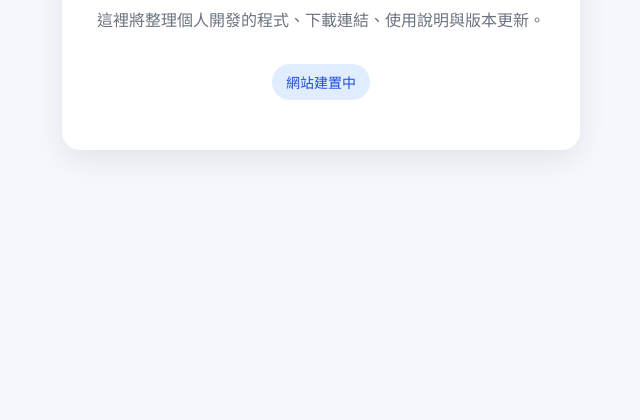
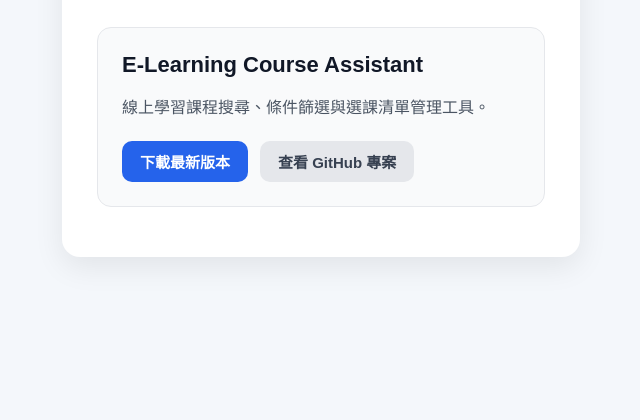
Before and after one commit to yaotong110329/my-tools-site, a plain HTML site: page index.html in a window 1280 px wide. Shown: the part 380-800 px from the top of the page, without its empty margins (319-959 px from the left). Drawn offline with Linux system fonts and the light colour scheme.

Commit message:
Update index.html

```diff
--- a/index.html
+++ b/index.html
@@ -3,7 +3,7 @@
 <head>
   <meta charset="UTF-8">
   <meta name="viewport" content="width=device-width, initial-scale=1.0">
-  <title>東的工具網站</title>
+  <title>酷莫</title>
 
   <style>
     body {
@@ -23,13 +23,13 @@
       padding: 50px 35px;
       border-radius: 18px;
       box-shadow: 0 10px 30px rgba(0,0,0,0.08);
-      max-width: 520px;
+      max-width: 620px;
       margin: 20px;
     }
 
     h1 {
       margin-top: 0;
-      font-size: 32px;
+      font-size: 34px;
     }
 
     p {
@@ -46,16 +46,91 @@
       border-radius: 20px;
       font-size: 14px;
     }
+
+    .tool-card {
+      margin-top: 30px;
+      padding: 24px;
+      border: 1px solid #e5e7eb;
+      border-radius: 14px;
+      background: #f9fafb;
+      text-align: left;
+    }
+
+    .tool-card h2 {
+      margin-top: 0;
+      margin-bottom: 10px;
+      font-size: 22px;
+      color: #111827;
+    }
+
+    .tool-card p {
+      margin-bottom: 18px;
+      color: #4b5563;
+    }
+
+    .btn-group {
+      display: flex;
+      gap: 12px;
+      flex-wrap: wrap;
+    }
+
+    .btn {
+      display: inline-block;
+      padding: 10px 18px;
+      border-radius: 10px;
+      text-decoration: none;
+      font-weight: bold;
+      font-size: 15px;
+    }
+
+    .btn-primary {
+      background: #2563eb;
+      color: white;
+    }
+
+    .btn-secondary {
+      background: #e5e7eb;
+      color: #374151;
+    }
+
+    .btn:hover {
+      opacity: 0.88;
+    }
   </style>
 </head>
 
 <body>
   <main class="box">
-    <h1>東的工具網站</h1>
+    <h1>酷莫</h1>
     <p>
       這裡將整理個人開發的程式、下載連結、使用說明與版本更新。
     </p>
     <div class="status">網站建置中</div>
+
+    <section class="tool-card">
+      <h2>E-Learning Course Assistant</h2>
+      <p>
+        線上學習課程搜尋、條件篩選與選課清單管理工具。
+      </p>
+
+      <div class="btn-group">
+        <a
+          class="btn btn-primary"
+          href="https://github.com/yaotong110329/e-learning-course-assistant/releases/latest"
+          target="_blank"
+          rel="noopener">
+          下載最新版本
+        </a>
+
+        <a
+          class="btn btn-secondary"
+          href="https://github.com/yaotong110329/e-learning-course-assistant"
+          target="_blank"
+          rel="noopener">
+          查看 GitHub 專案
+        </a>
+      </div>
+    </section>
   </main>
 </body>
 </html>
```
